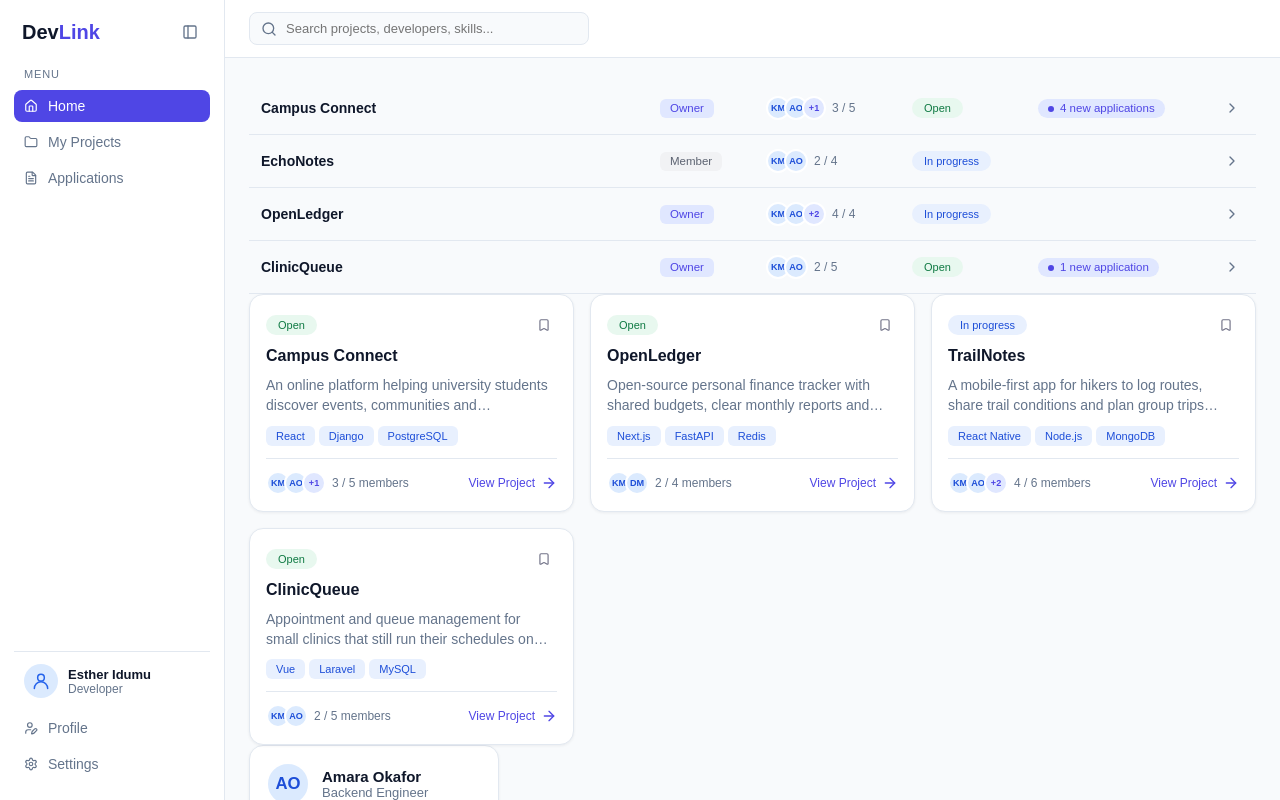
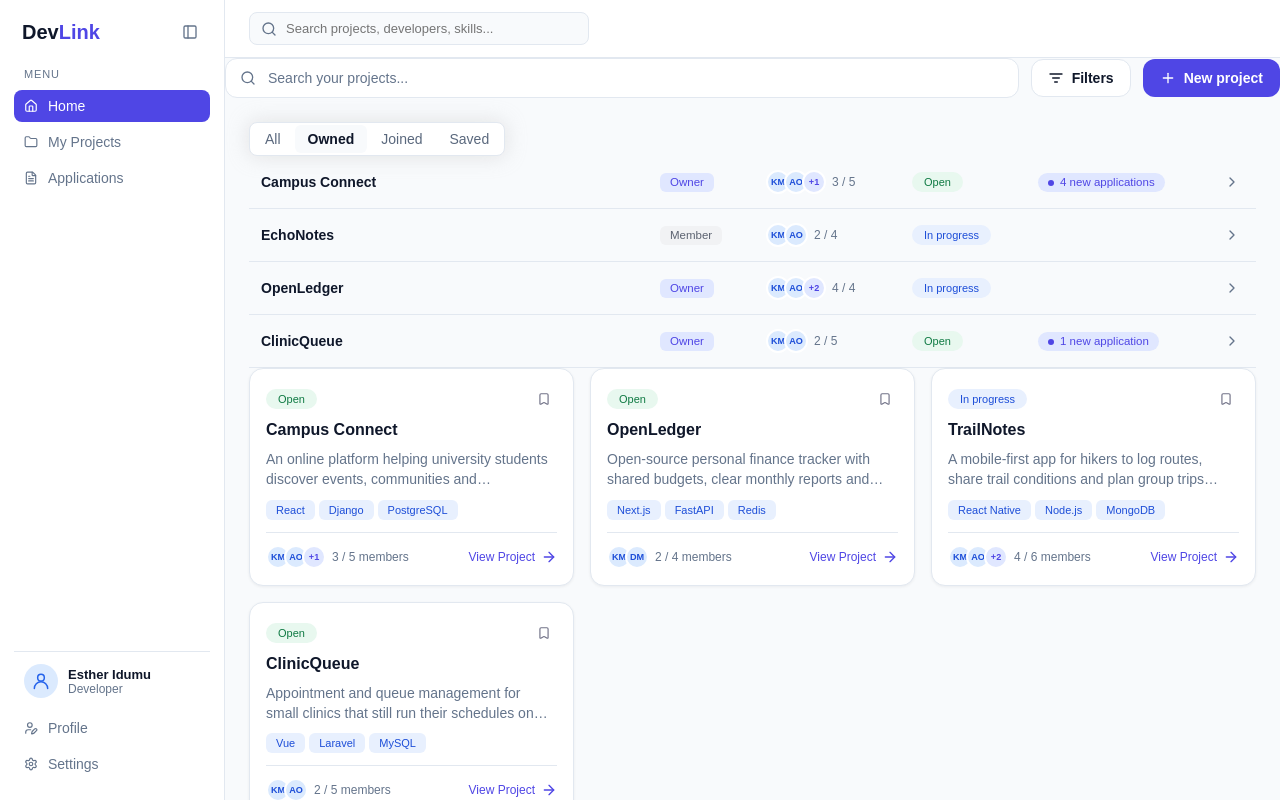
Before and after one commit to Esther-Idumu/developer_collaboration_platform, a React app in the folder frontend/: page /home in a window 1280 px wide. Built offline with nearby package versions, Linux system fonts and the light colour scheme; the HTML template or start-up script is replaced by a standard one.

Commit message:
components

```diff
--- /dev/null
+++ b/frontend/src/components/SearchInput/SearchInput.css
@@ -0,0 +1,30 @@
+.search-input {
+    display: flex;
+    align-items: center;
+    gap: 10px;
+    width: 100%;
+    padding: 10px 14px;
+    background: var(--surface);
+    border: 1px solid var(--border);
+    border-radius: var(--radius-sm);
+    color: var(--text-secondary);
+}
+
+.search-input:focus-within {
+    border-color: var(--indigo-accent);
+}
+
+.search-input input {
+    flex: 1;
+    min-width: 0;
+    border: none;
+    outline: none;
+    background: none;
+    color: var(--text);
+    font-family: inherit;
+    font-size: 14px;
+}
+
+.search-input input::placeholder {
+    color: var(--text-secondary);
+}
--- /dev/null
+++ b/frontend/src/components/SearchInput/SearchInput.jsx
@@ -0,0 +1,32 @@
+import "./SearchInput.css";
+
+function SearchInput({ value, onChange, placeholder = "Search...", label = "Search" }) {
+    return (
+        <label className="search-input">
+            <svg
+                xmlns="http://www.w3.org/2000/svg"
+                width="16"
+                height="16"
+                viewBox="0 0 24 24"
+                fill="none"
+                stroke="currentColor"
+                strokeWidth="2"
+                strokeLinecap="round"
+                strokeLinejoin="round"
+            >
+                <circle cx="11" cy="11" r="8" />
+                <path d="m21 21-4.3-4.3" />
+            </svg>
+
+            <input
+                type="text"
+                value={value}
+                onChange={(event) => onChange(event.target.value)}
+                placeholder={placeholder}
+                aria-label={label}
+            />
+        </label>
+    );
+}
+
+export default SearchInput;
--- /dev/null
+++ b/frontend/src/components/Tab/Tabs.css
@@ -0,0 +1,30 @@
+.tabs {
+    display: inline-flex;
+    gap: 1px;
+    padding: 2px;
+    background: var(--surface);
+    border: 1px solid var(--border);
+    border-radius: 8px;
+    box-shadow: 0 1px 3px rgba(15, 23, 42, 0.06);
+    box-shadow: 0px 0px 20px 1px rgba(197, 197, 197, 0.42);
+}
+
+.tabs-tab {
+    padding: 6px 13px;
+    border: none;
+    border-radius: var(--radius-xsm);
+    background: none;
+    color: var(--text-secondary-dark);
+    font-size: 14px;
+    font-weight: var(--font-mediumpro);
+}
+
+.tabs-tab:hover {
+    color: var(--text);
+}
+
+.tabs-tab.active {
+    background: var(--bg);
+    color: var(--text);
+    font-weight: var(--font-semibold);
+}
--- /dev/null
+++ b/frontend/src/components/Tab/Tabs.jsx
@@ -0,0 +1,30 @@
+import "./Tabs.css";
+
+function Tabs({ tabs = [], activeTab, onChange }) {
+    if (tabs.length === 0) {
+        return null;
+    }
+
+    return (
+        <div className="tabs" role="tablist">
+            {tabs.map((tab) => {
+                const isActive = tab.id === activeTab;
+
+                return (
+                    <button
+                        key={tab.id}
+                        type="button"
+                        role="tab"
+                        aria-selected={isActive}
+                        className={`tabs-tab ${isActive ? "active" : ""}`}
+                        onClick={() => onChange(tab.id)}
+                    >
+                        {tab.label}
+                    </button>
+                );
+            })}
+        </div>
+    );
+}
+
+export default Tabs;
--- /dev/null
+++ b/frontend/src/components/ui/Button/Button.css
@@ -0,0 +1,33 @@
+.button {
+    display: inline-flex;
+    align-items: center;
+    justify-content: center;
+    gap: 8px;
+    padding: 10px 16px;
+    border: 1px solid transparent;
+    border-radius: var(--radius-sm);
+    font-family: inherit;
+    font-size: 14px;
+    font-weight: var(--font-semibold);
+    white-space: nowrap;
+    cursor: pointer;
+}
+
+.button-primary {
+    background: var(--indigo-accent);
+    color: var(--surface);
+}
+
+.button-primary:hover {
+    filter: brightness(0.93);
+}
+
+.button-secondary {
+    background: var(--surface);
+    border-color: var(--border);
+    color: var(--text);
+}
+
+.button-secondary:hover {
+    background: var(--bg);
+}
--- /dev/null
+++ b/frontend/src/components/ui/Button/Button.jsx
@@ -0,0 +1,29 @@
+import { Link } from "react-router-dom";
+import "./Button.css";
+
+function Button({ variant = "secondary", icon, to, children, ...rest }) {
+    const className = `button button-${variant}`;
+
+    const content = (
+        <>
+            {icon}
+            {children}
+        </>
+    );
+
+    if (to) {
+        return (
+            <Link to={to} className={className} {...rest}>
+                {content}
+            </Link>
+        );
+    }
+
+    return (
+        <button type="button" className={className} {...rest}>
+            {content}
+        </button>
+    );
+}
+
+export default Button;
--- a/frontend/src/index.css
+++ b/frontend/src/index.css
@@ -2,6 +2,7 @@
   /* Colors */
   --text: #0F172A;
   --text-secondary: #64748B;
+  --text-secondary-dark: #5a687d;
   --text-secondary-light: #727388;
   --bg: #F8FAFC;
   --surface: #FFFFFF;
--- a/frontend/src/pages/Home.jsx
+++ b/frontend/src/pages/Home.jsx
@@ -5,6 +5,10 @@ import Topbar from "../components/Topbar/Topbar";
 import ProjectCard from "../components/ProjectCard/ProjectCard";
 import ProjectRow from "../components/ProjectRow/ProjectRow";
 import DeveloperCard from "../components/DeveloperCard/DeveloperCard";
+import Tabs from "../components/Tab/Tabs";
+import SearchInput from "../components/SearchInput/SearchInput";
+import Button from "../components/ui/Button/Button";
+
 
 const people = [
     { id: 1, name: "Kofi Mensah" },
@@ -93,8 +97,17 @@ const developer = {
     portfolio: "https://amara.dev",
 };
 
+const projectTabs = [
+    { id: "all", label: "All" },
+    { id: "owned", label: "Owned"},
+    { id: "joined", label: "Joined"},
+    { id: "saved", label: "Saved"},
+];
+
 function Home() {
     const [savedIds, setSavedIds] = useState([]);
+    const [activeTab, setActiveTab] = useState("owned");
+    const [query, setQuery] = useState("");
 
     function toggleSave(id) {
         setSavedIds((prev) =>
@@ -109,7 +122,36 @@ function Home() {
             <div className="main-area">
                 <Topbar />
 
+                <div style={{ display: "flex", gap: 12, alignItems: "center" }}>
+                    <SearchInput value={query} onChange={setQuery} placeholder="Search your projects..." />
+                    <Button
+                        icon={
+                            <svg xmlns="http://www.w3.org/2000/svg" width="16" height="16" viewBox="0 0 24 24" fill="none" stroke="currentColor" strokeWidth="2" strokeLinecap="round" strokeLinejoin="round">
+                                <path d="M3 6h18" />
+                                <path d="M7 12h10" />
+                                <path d="M10 18h4" />
+                            </svg>
+                        }
+                    >
+                        Filters
+                    </Button>
+                    <Button
+                        variant="primary"
+                        to="/projects/new"
+                        icon={
+                            <svg xmlns="http://www.w3.org/2000/svg" width="16" height="16" viewBox="0 0 24 24" fill="none" stroke="currentColor" strokeWidth="2" strokeLinecap="round" strokeLinejoin="round">
+                                <path d="M5 12h14" />
+                                <path d="M12 5v14" />
+                            </svg>
+                        }
+                    >
+                        New project
+                    </Button>
+                </div>
+
                 <main className="home-content">
+                    <Tabs tabs={projectTabs} activeTab={activeTab} onChange={setActiveTab} />
+
                     <div>
                         {myProjects.map((project) => (
                             <ProjectRow key={project.id} project={project} />
```
Also changed, not shown: frontend/src/components/FilterBar/FilterBar.jsx (added, +10 -0 lines), frontend/src/components/FilterBar/FilterBar.css (added).
